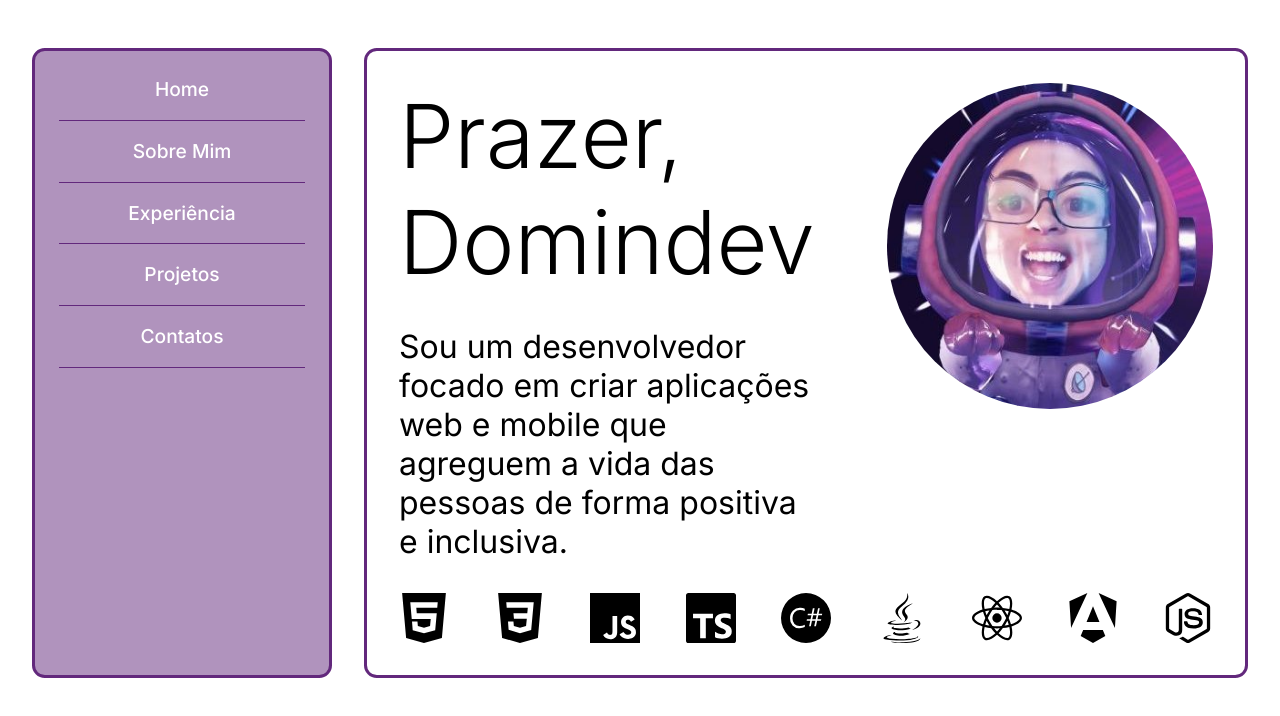
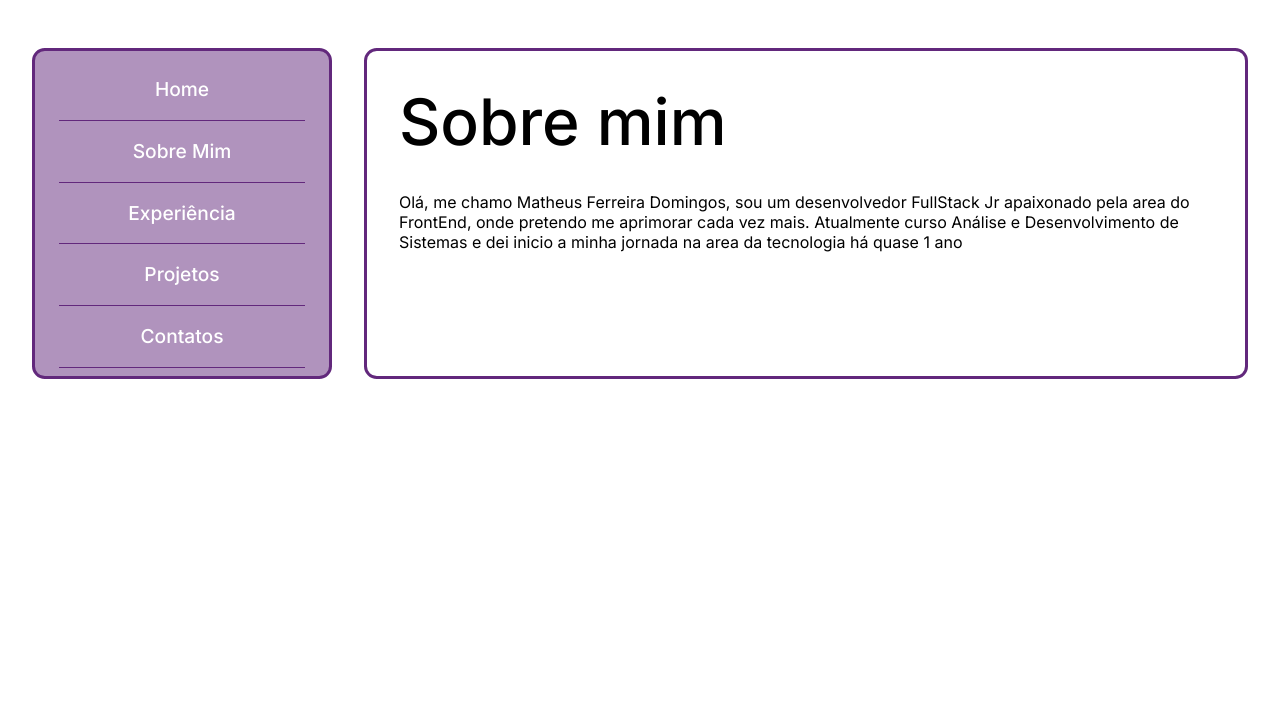
Before and after one commit to DominMFD/domin-portfolio, a Next.js app: page / in a window 1280 px wide. Shown: the top 716 px of the page. Built offline with nearby package versions, Linux system fonts and the light colour scheme.

Commit message:
chore: init about me component

```diff
--- a/src/app/page.tsx
+++ b/src/app/page.tsx
@@ -3,6 +3,8 @@ import styles from "./page.module.scss";
 import Nav from "@/components/Nav";
 import HomeContent from "@/components/HomeContent";
 import Header from "@/components/Header";
+import MainContent from "@/components/MainContent";
+import AboutMeContent from "@/components/AboutMeContent";
 
 export default function Home() {
 
@@ -10,7 +12,9 @@ export default function Home() {
     <AppContextProvider>
       <main className={styles.main}>
         <Nav/>
-        <HomeContent />
+        <MainContent>
+          <AboutMeContent />
+        </MainContent>
       </main>
     </AppContextProvider>
   );
--- /dev/null
+++ b/src/components/AboutMeContent/index.module.scss
@@ -0,0 +1,7 @@
+.container {
+  .title {
+    font-weight: 500;
+    font-size: 4rem;
+    margin-bottom: 2rem;
+  }
+}
--- /dev/null
+++ b/src/components/AboutMeContent/index.tsx
@@ -0,0 +1,12 @@
+import React from "react";
+import styles from './index.module.scss';
+
+export default function AboutMeContent() {
+
+    return (
+      <article className={styles.container}>
+        <h1 className={styles.title}>Sobre mim</h1>
+        <p>Olá, me chamo Matheus Ferreira Domingos, sou um desenvolvedor FullStack Jr apaixonado pela area do FrontEnd, onde pretendo me aprimorar cada vez mais. Atualmente curso Análise e Desenvolvimento de Sistemas e dei inicio a minha jornada na area da tecnologia há quase 1 ano  </p>
+      </article>
+    )
+}
--- a/src/components/HomeContent/index.module.scss
+++ b/src/components/HomeContent/index.module.scss
@@ -1,10 +1,4 @@
 .container {
-  width: 100%;
-  border-radius: .8rem;
-  border: 3px solid #62287C;
-  padding: 2rem;
-
-
   .content {
     display: flex;
     display: flex;
@@ -42,7 +36,20 @@
     .icon {
       width: 50px;
       height: 50px;
+      animation: iconAnimate 2s infinite
     }
   }
 
 }
+
+@keyframes iconAnimate {
+  0% {
+      transform: translateY(0);
+  }
+  50% {
+      transform: translateY(-15px);
+  }
+  100% {
+      transform: translateY(0);
+  }
+}
--- a/src/components/HomeContent/index.tsx
+++ b/src/components/HomeContent/index.tsx
@@ -7,7 +7,7 @@ import { FaJava } from "react-icons/fa";
 
 export default function HomeContent() {
   return (
-    <section className={styles.container}>
+    <article className={styles.container}>
      <div className={styles.content}>
       <div className={styles.header}>
           <h1 className={styles.title}>Prazer, Domindev</h1>
@@ -16,16 +16,16 @@ export default function HomeContent() {
         <Image src={DominImg} alt="Domin no espaço" className={styles.image}/>
       </div>
       <div className={styles.specs}>
-        <SiHtml5 className={styles.icon}/>
-        <SiCss3 className={styles.icon}/>
-        <SiJavascript className={styles.icon}/>
-        <SiTypescript className={styles.icon}/>
-        <SiCsharp className={styles.icon}/>
-        <FaJava className={styles.icon}/>
-        <SiReact className={styles.icon}/>
-        <SiAngular className={styles.icon}/>
-        <SiNodedotjs className={styles.icon}/>
+        <SiHtml5 className={styles.icon} style={{color: '#F06A30', animationDelay: '0s'}}/>
+        <SiCss3 className={styles.icon} style={{color: '#265AEA', animationDelay: '0.2s'}}/>
+        <SiJavascript className={styles.icon} style={{color: '#FFDB44', animationDelay: '0.4s'}}/>
+        <SiTypescript className={styles.icon} style={{color: '#377CC8', animationDelay: '0.6s'}}/>
+        <SiCsharp className={styles.icon} style={{color: '#9981BB', animationDelay: '0.8s'}}/>
+        <FaJava className={styles.icon} style={{color: '#E08916', animationDelay: '0.6s'}}/>
+        <SiReact className={styles.icon} style={{color: '#5DC6DD', animationDelay: '0.4s'}}/>
+        <SiAngular className={styles.icon} style={{color: '#C50836', animationDelay: '0.2s'}}/>
+        <SiNodedotjs className={styles.icon} style={{color: '#8FC708', animationDelay: '0s'}}/>
       </div>
-    </section>
+    </article>
   )
 }
--- /dev/null
+++ b/src/components/MainContent/index.module.scss
@@ -0,0 +1,6 @@
+.mainContent {
+  width: 100%;
+  border-radius: .8rem;
+  border: 3px solid #62287C;
+  padding: 2rem;
+}
--- /dev/null
+++ b/src/components/MainContent/index.tsx
@@ -0,0 +1,12 @@
+import React from "react";
+import styles from './index.module.scss';
+import { TMainContent } from "./index.types";
+
+export default function MainContent({ children }: TMainContent) {
+
+    return (
+        <section className={styles.mainContent}>
+            {children}
+        </section>
+    )
+}
--- /dev/null
+++ b/src/components/MainContent/index.types.ts
@@ -0,0 +1,5 @@
+import { ReactNode } from "react"
+
+export type TMainContent = {
+    children: ReactNode
+}
```
